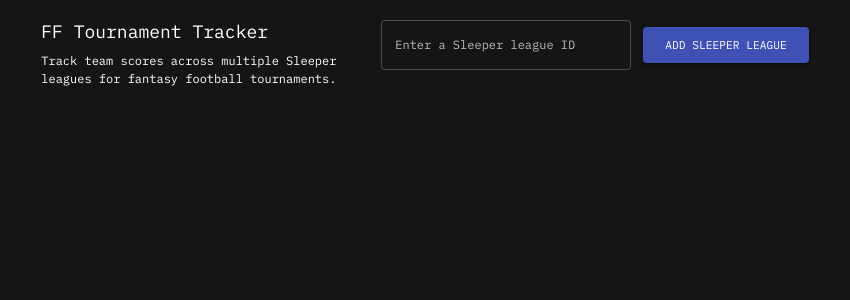
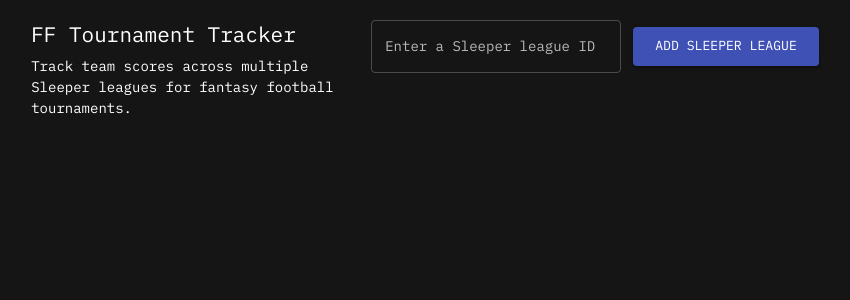
Before and after one commit to alanrodriguezdotme/sleepertools-v2, a Next.js app: page /tournament in a window 1280 px wide. Shown: the top 300 px of the page, without its empty margins (215-1065 px from the left). Built offline with nearby package versions, Linux system fonts and the light colour scheme.

Commit message:
Fixed duplicate leagues issue

```diff
--- a/pages/tournament/index.js
+++ b/pages/tournament/index.js
@@ -1,12 +1,13 @@
 import Head from "next/head";
 import styles from "../../styles/Tournament.module.scss";
 import { Alert, Button, TextField, Typography, useTheme } from "@mui/material";
-import { useState } from "react";
+import { useEffect, useState } from "react";
 import { DataGrid } from "@mui/x-data-grid";
 import {
   getLeagueInfo,
   getLeagueUsers,
   getRosters,
+  getUserInfo,
 } from "../../utils/sleeper-api";
 import { useRouter } from "next/router";
 
@@ -18,56 +19,71 @@
   const [allTeams, setAllTeams] = useState([]);
   const [alert, setAlert] = useState(null);
 
+  useEffect(() => {
+    if (router.query.leagues) {
+      const leagues = router.query.leagues.split(",");
+      setLeagueIds(leagues);
+
+      const fetchData = async (id) => {
+        await getTeams(id);
+      };
+
+      leagues.forEach((league) => {
+        fetchData(league);
+      });
+    }
+  }, [router.query.leagues]);
+
   const columns = [
-    { field: "username", headerName: "Username", width: 200 },
-    { field: "teamName", headerName: "Team Name", width: 200 },
-    { field: "leagueName", headerName: "League Name", width: 200 },
+    { field: "username", headerName: "USERNAME", width: 200 },
+    // { field: "teamName", headerName: "TEAM", width: 200 },
+    { field: "leagueName", headerName: "LEAGUE", width: 200 },
     {
       field: "pointsFor",
-      headerName: "Points for",
+      headerName: "POINTS",
       type: "number",
-      width: 100,
+      width: 150,
     },
     {
       field: "maxPointsFor",
-      headerName: "Max points for",
+      headerName: "MAX POINTS",
       type: "number",
-      width: 100,
+      width: 150,
     },
     {
       filed: "pointsAgainst",
-      headerName: "Points against",
+      headerName: "POINTS AGAINST",
       type: "number",
-      width: 100,
+      width: 150,
     },
-    { field: "wins", headerName: "Wins", width: 100 },
-    { field: "losses", headerName: "Losses", width: 100 },
-    { field: "ties", headerName: "Ties", width: 100 },
+    { field: "wins", headerName: "W", width: 50, type: "number" },
+    { field: "losses", headerName: "L", width: 50, type: "number" },
+    { field: "ties", headerName: "T", width: 50, type: "number" },
   ];
 
-  const getTeams = (leagueId) => {
-    const teams = [];
-    setAlert({ severity: "info", message: `Fetching rosters for ${leagueId}` });
-    getLeagueInfo(leagueId, (info) => {
+  useEffect(() => {
+    console.log({ allTeams });
+  }, [allTeams]);
+
+  const getTeams = async (leagueId) => {
+    let teams = [];
+
+    // get league info, start chain
+    await getLeagueInfo(
+      leagueId,
+      (info) => {
+        // console.log({ info });
         if (!info) {
           setAlert({
             severity: "error",
             message: `No league found for ${leagueId}`,
           });
-        return;
+          return false;
         }
         let leagueName = info.name;
 
-      getLeagueUsers(leagueId, (users) => {
-        users.forEach((user) => {
-          teams.push({
-            id: user.user_id,
-            username: user.display_name,
-            teamName: user.metadata.team_name,
-          });
-        });
-
         getRosters(leagueId, (rosters) => {
+          // console.log({ rosters });
           rosters.forEach((roster) => {
             const {
               fpts,
@@ -80,37 +96,68 @@
               losses,
               ties,
             } = roster.settings;
-            teams.forEach((team) => {
-              if (team.id === roster.owner_id) {
-                team.leagueName = leagueName;
-                team.pointsFor = (fpts + fpts_decimal / 100).toFixed(2);
-                team.maxPointsFor = (ppts + ppts_decimal / 100).toFixed(2);
-                team.pointsAgainst = (
+
+            getUserInfo(roster.owner_id, (user) => {
+              // add team data to teams array
+              teams.push({
+                username: user.username,
+                id: leagueId + roster.owner_id,
+                owner_id: roster.owner_id,
+                leagueName: leagueName,
+                pointsFor: (fpts + fpts_decimal / 100).toFixed(2),
+                maxPointsFor: (ppts + ppts_decimal / 100).toFixed(2),
+                pointsAgainst: (
                   fpts_against +
                   fpts_against_decimal / 100
-                ).toFixed(2);
-                team.wins = wins;
-                team.losses = losses;
-                team.ties = ties;
+                ).toFixed(2),
+                wins: wins,
+                losses: losses,
+                ties: ties,
+              });
+              if (teams.length === info.total_rosters) {
+                setAllTeams((preAllTeams) => [...preAllTeams, ...teams]);
               }
             });
           });
+        });
+      },
+      // displaying axios error on front-end
+      (error) => {
+        console.log({ error });
+        setAlert({
+          severity: "error",
+          message: `Error fetching rosters for ${leagueId}`,
+          onClose: () => setAlert(null),
+        });
+      }
+    );
+  };
+
+  const handleAddLeague = async () => {
+    setAlert({
+      severity: "info",
+      message: `Fetching rosters for ${leagueIdValue}`,
+    });
+    await getLeagueInfo(
+      leagueIdValue,
+      (info) => {
+        setLeagueIds([...leagueIds, leagueIdValue]);
+        setLeagueIdValue("");
+        setAlert(null);
         router.push({
           pathname: `/tournament/`,
           query: { leagues: leagueIds },
         });
-          console.log({ teams });
-          setAllTeams(teams);
-          setAlert(null);
+      },
+      (error) => {
+        console.log({ error });
+        setAlert({
+          severity: "error",
+          message: `Error fetching rosters for ${leagueIdValue}`,
+          onClose: () => setAlert(null),
         });
-      });
-    });
-  };
-
-  const handleAddLeague = () => {
-    getTeams(leagueIdValue);
-    setLeagueIds([...leagueIds, leagueIdValue]);
-    setLeagueIdValue("");
+      }
+    );
   };
 
   return (
@@ -162,7 +209,10 @@
               </Button>
             </div>
             {alert && (
-              <Alert severity={alert.severity} onClose={() => setAlert(null)}>
+              <Alert
+                severity={alert.severity}
+                onClose={alert.onClose && alert.onClose}
+              >
                 {alert.message}
               </Alert>
             )}
@@ -170,7 +220,7 @@
         </div>
         {allTeams.length > 0 && (
           <div className={styles.teams}>
-            <DataGrid rows={allTeams} columns={columns} />
+            <DataGrid rows={allTeams} columns={columns} getRow />
           </div>
         )}
       </main>
--- a/styles/Tournament.module.scss
+++ b/styles/Tournament.module.scss
@@ -1,6 +1,8 @@
 .container {
   width: 100vw;
   height: 100vh;
+  min-height: 100vh;
+  overflow: hidden;
 }
 
 .main {
@@ -8,9 +10,12 @@
   justify-content: flex-start;
   align-items: center;
   flex-direction: column;
-  min-height: 100vh;
-  width: 100vw;
   gap: 60px;
+  min-width: 100%;
+  width: 100%;
+  height: 100%;
+  overflow-y: auto;
+  padding-bottom: 100px;
 }
 
 .header {
--- a/styles/globals.scss
+++ b/styles/globals.scss
@@ -5,8 +5,8 @@
   padding: 0;
   margin: 0;
   font-family: "IBM Plex Mono", monospace;
-  font-size: 12px;
-  line-height: 15px;
+  font-size: 14px;
+  line-height: 22px;
 }
 
 a {
--- a/utils/sleeper-api.js
+++ b/utils/sleeper-api.js
@@ -25,7 +25,7 @@
     });
 }
 
-export async function getLeagueInfo(leagueId, set) {
+export async function getLeagueInfo(leagueId, set, setError) {
   await axios
     .get(`https://api.sleeper.app/v1/league/${leagueId}`)
     .then((res) => {
@@ -34,6 +34,12 @@
       } else {
         return res.data;
       }
+    })
+    .catch((err) => {
+      if (setError) {
+        setError(err);
+      }
+      return err;
     });
 }
 
```
Lines whose indentation alone changed are shown as unchanged.
